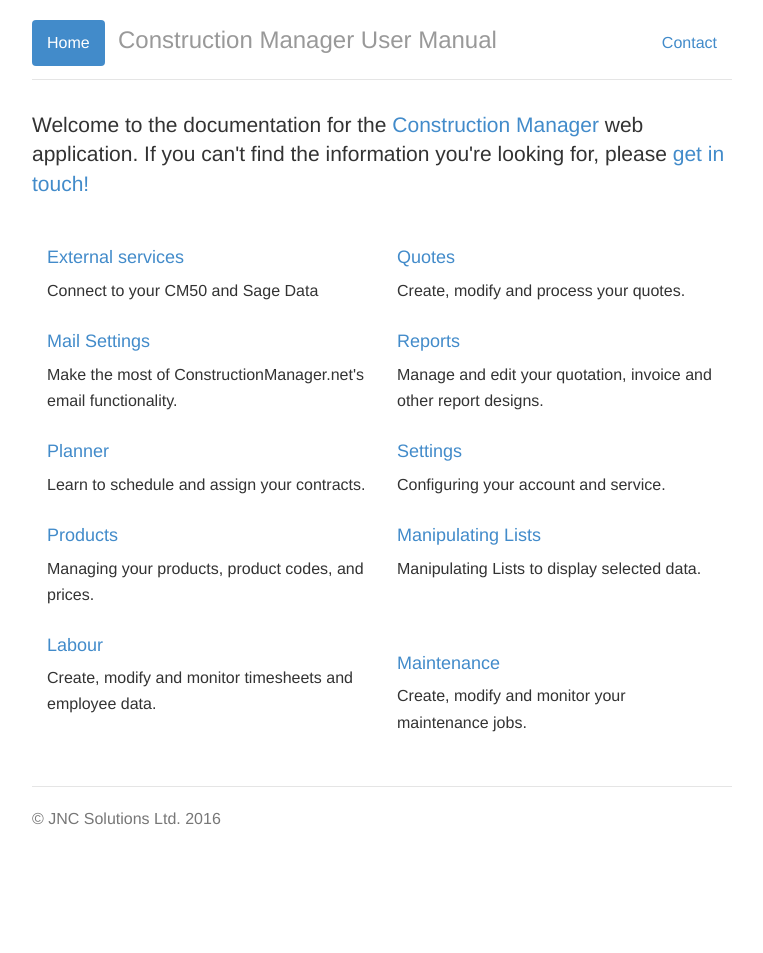
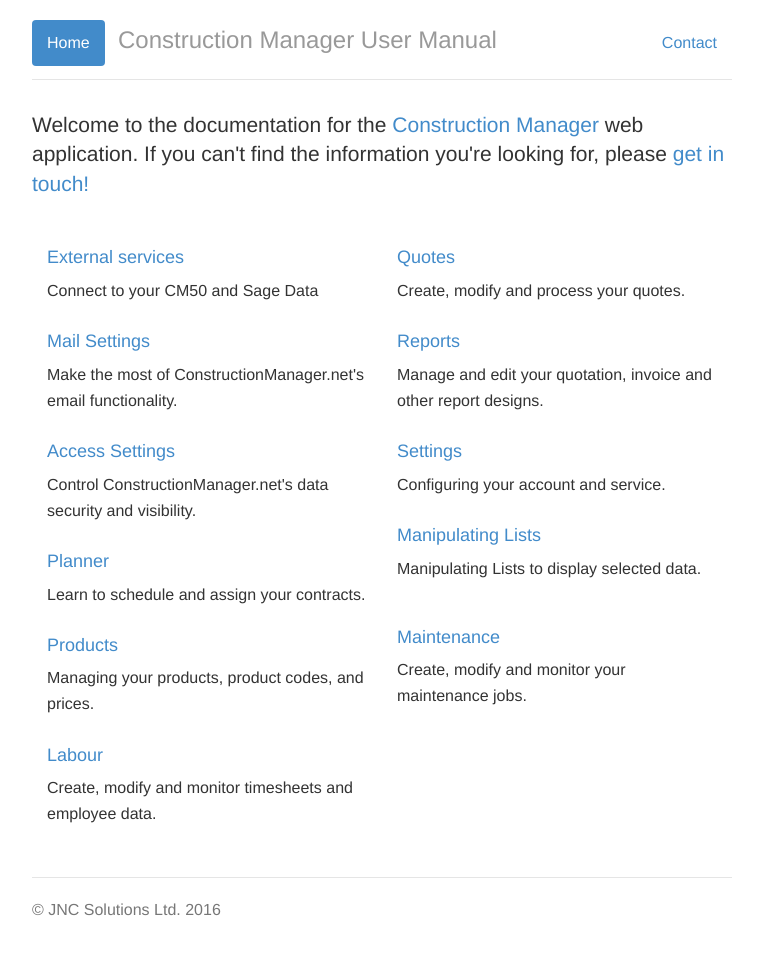
Before and after one commit to JNCSolutions/ConstructionManagerDocs, a Jekyll site: the page built from index.html, in a window 1280 px wide. Shown: the whole page, without its empty margins (258-1021 px from the left). Built offline with Jekyll 4.4.1, drawn with Linux system fonts in a browser that asks for light colours; before the commit the page ends 900 px from its top, so only the background shows below that.

Commit message:
Update index.html

```diff
--- a/index.html
+++ b/index.html
@@ -12,6 +12,9 @@
 
     <h4><a href="mail_settings.html">Mail Settings</a></h4>
     <p>Make the most of ConstructionManager.net's email functionality.</p>
+
+     <h4><a href="access_settings.html">Access Settings</a></h4>
+    <p>Control ConstructionManager.net's data security and visibility.</p>
 
     <h4><a href="planner.html">Planner</a></h4>
     <p>Learn to schedule and assign your contracts.</p>
@@ -35,7 +38,7 @@
     <p>Configuring your account and service.</p>
 
     <h4><a href="Manipulating Lists.html">Manipulating Lists</a></h4>
-    <p>Manipulating Lists to display selected data.</p> <br> <br>
+    <p>Manipulating Lists to display selected data.</p> <br>
 
     <h4><a href="maintenance.html">Maintenance</a></h4>
     <p>Create, modify and monitor your maintenance jobs.</p>
```
